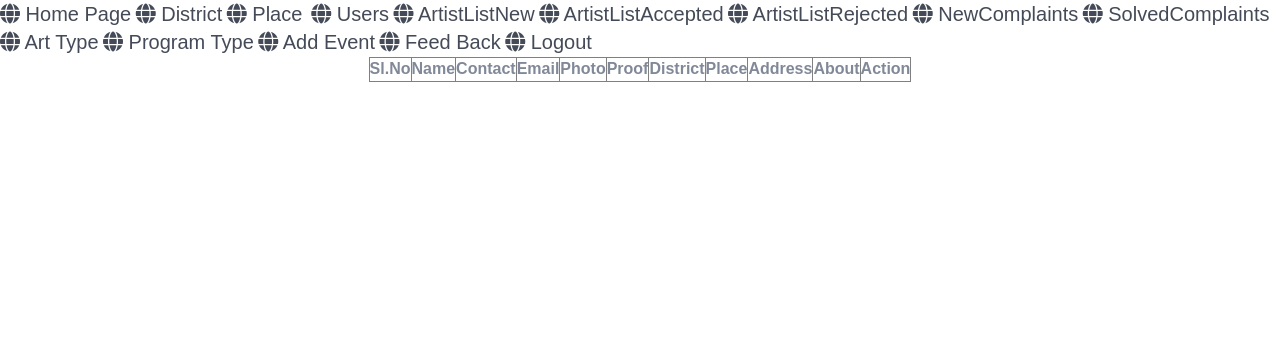
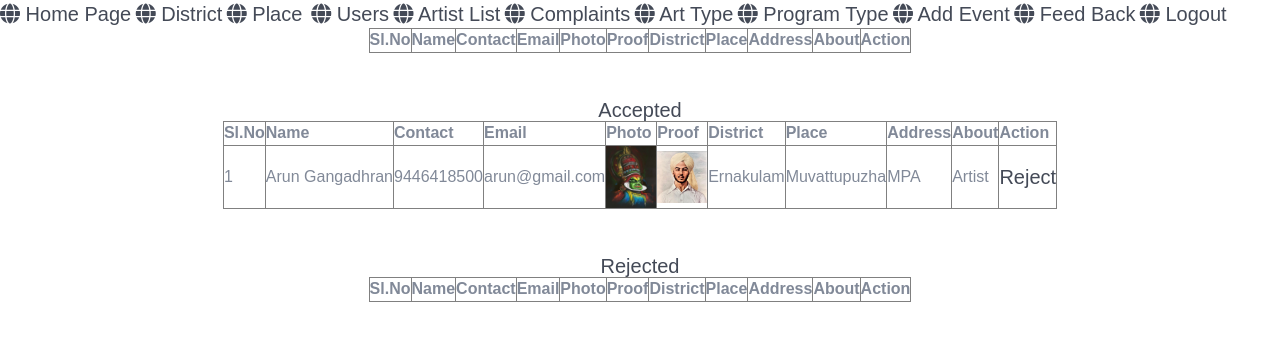
Before and after one commit to Jenin-Joy/Art-Gallery, a Django app: page /WebAdmin/ArtistListNew/ in a window 1280 px wide. Shown: the part 29-370 px from the top of the page. Run offline with Django 5.2, Linux system fonts and the light colour scheme; data comes from the database, SQL or seed files in the repository; both versions use the stored data as it was after the commit; lists and menus that the app fills with data are empty.

Commit message:
Latest Update

```diff
--- a/Admin/Templates/Admin/ArtistListNew.html
+++ b/Admin/Templates/Admin/ArtistListNew.html
@@ -43,6 +43,78 @@
         {% endfor %}
 
     </table>
+    <br><br>
+    <h2>Accepted</h2>
+    <table border="1" align="center" cellpadding="10">
+        <tr>
+            <th>Sl.No</th>
+            <th>Name</th>
+            <th>Contact</th>
+            <th>Email</th>
+            <th>Photo</th>
+            <th>Proof</th>
+            <th>District</th>
+            <th>Place</th>
+            <th>Address</th>
+            <th>About</th>
+            <th>Action</th>
+        </tr>
+        {% for i in accepted %}
+        <tr>
+            <td>{{forloop.counter}}</td>
+            <td>{{i.artist_name}}</td>
+            <td>{{i.artist_contact}}</td>
+            <td>{{i.artist_email}}</td>
+            <td><img src="{{i.artist_photo.url}}" width="50" height="50" alt=""></td>
+            <td><img src="{{i.artist_proof.url}}" width="50" height="50" alt=""></td>
+            <td>{{i.place.district.district_name}}</td>
+            <td>{{i.place.place_name}}</td>
+            <td>{{i.artist_address}}</td>
+            <td>{{i.artist_about}}</td>
+            <td>
+
+                <a href="{% url 'WebAdmin:rejectartist' i.id %}">Reject</a>
+            </td>
+        </tr>
+        {% endfor %}
+
+    </table>
+
+    <br><br>
+    <h2>Rejected</h2>
+    <table border="1" align="center" cellpadding="10">
+        <tr>
+            <th>Sl.No</th>
+            <th>Name</th>
+            <th>Contact</th>
+            <th>Email</th>
+            <th>Photo</th>
+            <th>Proof</th>
+            <th>District</th>
+            <th>Place</th>
+            <th>Address</th>
+            <th>About</th>
+            <th>Action</th>
+        </tr>
+        {% for i in rejected %}
+        <tr>
+            <td>{{forloop.counter}}</td>
+            <td>{{i.artist_name}}</td>
+            <td>{{i.artist_contact}}</td>
+            <td>{{i.artist_email}}</td>
+            <td><img src="{{i.artist_photo.url}}" width="50" height="50" alt=""></td>
+            <td><img src="{{i.artist_proof.url}}" width="50" height="50" alt=""></td>
+            <td>{{i.place.district.district_name}}</td>
+            <td>{{i.place.place_name}}</td>
+            <td>{{i.artist_address}}</td>
+            <td>{{i.artist_about}}</td>
+            <td>
+                <a href="{% url 'WebAdmin:acceptartist' i.id %}">Accept</a>
+
+            </td>
+        </tr>
+        {% endfor %}
+    </table>
 </body>
 </html>
 {% endblock content %}
--- a/Admin/Templates/Admin/Header.html
+++ b/Admin/Templates/Admin/Header.html
@@ -62,21 +62,21 @@
                         </li> -->
 
                         <li>
-                            <a href="{% url 'WebAdmin:ArtistListNew' %}"><i class="fa-solid fa-globe"></i> <span>ArtistListNew</span></a>
+                            <a href="{% url 'WebAdmin:ArtistListNew' %}"><i class="fa-solid fa-globe"></i> <span>Artist List</span></a>
                         </li>
-                        <li>
+                        <!-- <li>
                             <a href="{% url 'WebAdmin:ArtistListAccepted' %}"><i class="fa-solid fa-globe"></i> <span>ArtistListAccepted</span></a>
                         </li>
                         <li>
                             <a href="{% url 'WebAdmin:ArtistListRejected' %}"><i class="fa-solid fa-globe"></i> <span>ArtistListRejected</span></a>
-                        </li>
+                        </li> -->
 
                         <li>
-                            <a href="{% url 'WebAdmin:ComplaintListNew' %}"><i class="fa-solid fa-globe"></i> <span>NewComplaints</span></a>
+                            <a href="{% url 'WebAdmin:ComplaintListNew' %}"><i class="fa-solid fa-globe"></i> <span>Complaints</span></a>
                         </li>
-                        <li>
+                        <!-- <li>
                             <a href="{% url 'WebAdmin:ComplaintSolved' %}"><i class="fa-solid fa-globe"></i> <span>SolvedComplaints</span></a>
-                        </li>
+                        </li> -->
                         <li>
                             <a href="{% url 'WebAdmin:arttype' %}"><i class="fa-solid fa-globe"></i> <span>Art Type</span></a>
                         </li>
--- a/Admin/views.py
+++ b/Admin/views.py
@@ -192,7 +192,9 @@ def userListRejected(request):
 
 def ArtistListNew(request):
     userdata = tbl_artist.objects.filter(artist_status=0)
-    return render(request,"Admin/ArtistListNew.html",{"userdata":userdata})
+    accepted = tbl_artist.objects.filter(artist_status=1)
+    rejected = tbl_artist.objects.filter(artist_status=2)
+    return render(request,"Admin/ArtistListNew.html",{"userdata":userdata,"accepted":accepted,"rejected":rejected})
 
 def acceptartist(request,aid):
     user = tbl_artist.objects.get(id=aid)
@@ -285,7 +287,8 @@ def SubCategoryupdate(request,eid):
 def ComplaintListNew(request):
     userdata=tbl_user.objects.all()
     userComplaint=tbl_complaint.objects.filter(complaint_status=0,user__in=userdata)
-    return render(request,"Admin/ComplaintListNew.html",{'userComplaint':userComplaint})
+    solved=tbl_complaint.objects.filter(complaint_status=1,user__in=userdata)
+    return render(request,"Admin/ComplaintListNew.html",{'userComplaint':userComplaint,"solved":solved})
 
 def ComplaintReply(request,cid):
     complaint = tbl_complaint.objects.get(id=cid)
--- a/Artist/Templates/Artist/Add_program_video.html
+++ b/Artist/Templates/Artist/Add_program_video.html
@@ -10,6 +10,7 @@
 </head>
 <body>
     <form action="" method="post" enctype="multipart/form-data">
+        <a href="{% url 'Artist:addprogram' %}">Back</a>
         {% csrf_token %}
         <table>
             <tr>
--- a/Artist/Templates/Artist/Header.html
+++ b/Artist/Templates/Artist/Header.html
@@ -38,13 +38,13 @@
                         <li>
                             <a href="{% url 'Artist:my_pro' %}"><i class="fa-solid fa-globe"></i> <span>Profile</span></a>
                         </li>
-                        <li>
+                        <!-- <li>
                             <a href="{% url 'Artist:editprofile' %}"><i class="fa-solid fa-globe"></i> <span>Edit Profile</span></a>
                         </li>
 
                         <li>
                             <a href="{% url 'Artist:changepassword' %}"><i class="fa-solid fa-globe"></i> <span>Change Password</span></a>
-                        </li>
+                        </li> -->
                         <li>
                             <a href="{% url 'Artist:addwork' %}"><i class="fa-solid fa-globe"></i> <span>Add Work</span></a>
                         </li>
--- a/Artist/Templates/Artist/Update_stock.html
+++ b/Artist/Templates/Artist/Update_stock.html
@@ -10,6 +10,7 @@
 </head>
 <body>
     <form action="" method="post">
+        <a href="{% url 'Artist:addwork' %}">Back</a>
         {% csrf_token %}
         <table>
             <tr>
--- a/Guest/urls.py
+++ b/Guest/urls.py
@@ -7,4 +7,5 @@ urlpatterns = [
     path('AjaxPlace/',views.ajaxplace,name="ajaxplace"),
     path('Login/',views.Login,name="Login"),
     path('',views.index,name="index"),
+    path('ajaxemail/',views.ajaxemail,name="ajaxemail"),
 ]
--- a/User/Templates/User/View_Events.html
+++ b/User/Templates/User/View_Events.html
@@ -31,7 +31,11 @@
             <td><img src="{{i.event_image.url}}" width="150" height="150" alt=""></td>
             <td>{{i.event_seat}}</td>
             <td>{{i.event_amount}}</td>
-            <td><a href="{% url 'User:viewevent_seat' i.id %}">Book Now</a></td>
+            <td>{% if i.flage >= 0 %}
+                Sold Out
+                {% else %}
+                <a href="{% url 'User:viewevent_seat' i.id %}">Book Now</a>
+                {% endif %}</td>
         </tr>
         {% endfor %}
 
--- a/User/Templates/User/View_program_video.html
+++ b/User/Templates/User/View_program_video.html
@@ -31,6 +31,8 @@
     </style>
 </head>
 <body>
+    <a href="{% url 'Artist:viewprogram' %}">Back</a>
+
     {% if data %}
     <div class="main">
         {% for i in data %}
--- a/User/views.py
+++ b/User/views.py
@@ -458,7 +458,12 @@ def payment(request):
         return render(request,"User/Payment.html",{"book":bk})
 
 def viewevent(request):
+    flage = 0
     data = tbl_event.objects.all()
+    for i in data:
+        count = tbl_ticket_booking.objects.filter(event=i.id).count()
+        if count >= int(i.event_seat):
+            i.flage = 1
     return render(request,"User/View_Events.html",{"data":data})
 
 def viewevent_seat(request,id):
```
Also changed, not shown: Admin/Templates/Admin/ComplaintListNew.html (+28 -0 lines), Guest/Templates/Guest/NewUser.html (+18 -1 lines), Guest/views.py (+9 -0 lines), db.sqlite3.
